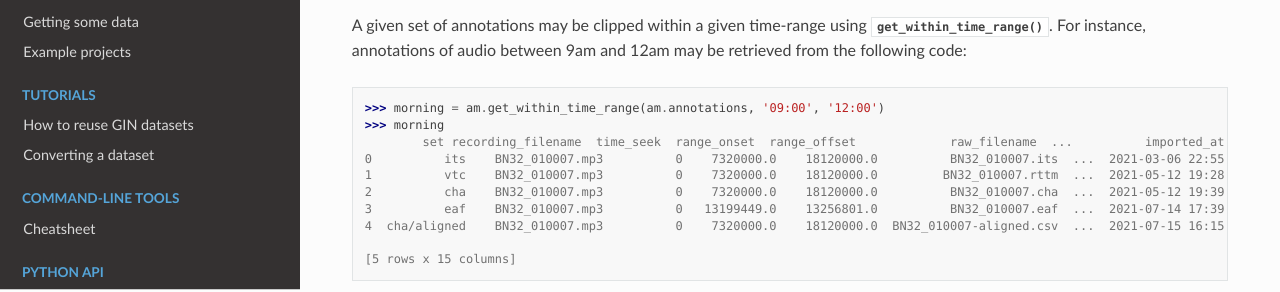
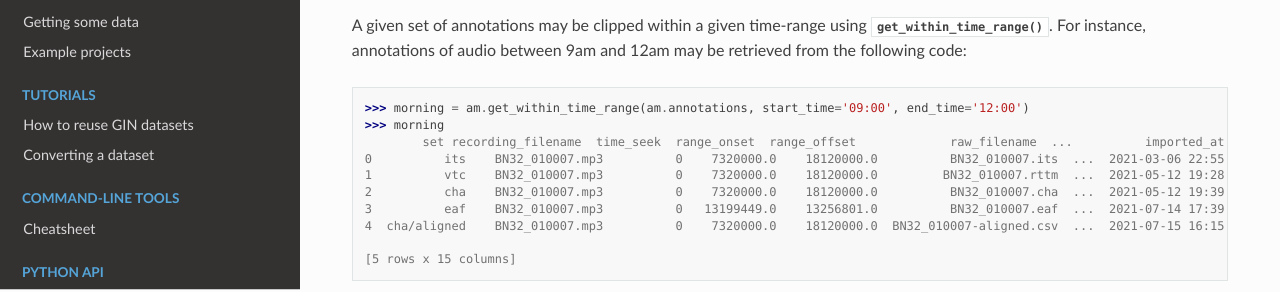
Before and after one commit to LAAC-LSCP/ChildProject, a Sphinx documentation site: the page built from docs/source/api-annotations.rst, in a window 1280 px wide and 900 px high, scrolled down 4935 px. Shown: the part 159-451 px from the top of the window. Built offline with Sphinx 7.4.7 and the Read the Docs theme 2.0.0, drawn with Linux system fonts in a browser that asks for light colours; pages that are not in the unit, such as notebooks, are missing from menus.

Commit message:
update docs for get_within_time_range

```diff
--- a/docs/source/api-annotations.rst
+++ b/docs/source/api-annotations.rst
@@ -276,7 +276,7 @@ For instance, annotations of audio between 9am and 12am may be retrieved from th
 
 .. code-block:: python
 
-    >>> morning = am.get_within_time_range(am.annotations, '09:00', '12:00')
+    >>> morning = am.get_within_time_range(am.annotations, start_time='09:00', end_time='12:00')
     >>> morning
             set recording_filename  time_seek  range_onset  range_offset             raw_filename  ...          imported_at  error package_version          start_time  range_onset_time range_offset_time
     0          its    BN32_010007.mp3          0    7320000.0    18120000.0          BN32_010007.its  ...  2021-03-06 22:55:06    NaN           0.0.1 1900-01-01 06:58:00             09:00             12:00
```
